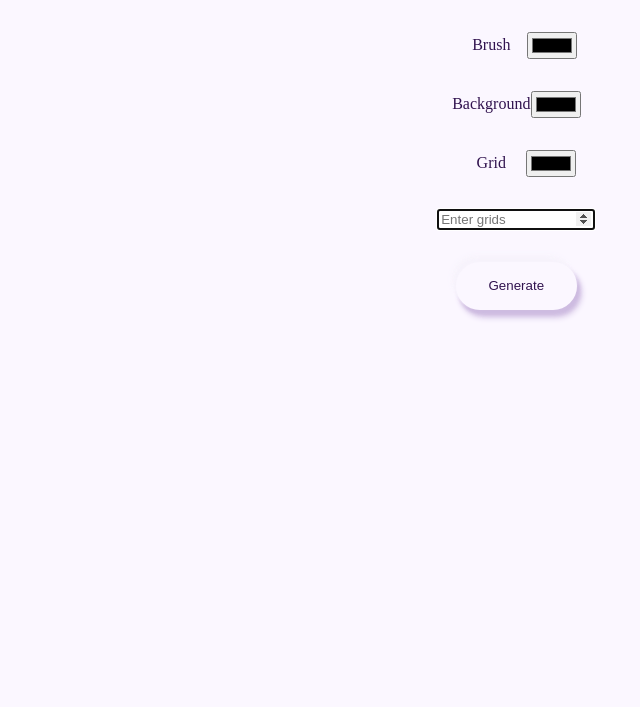
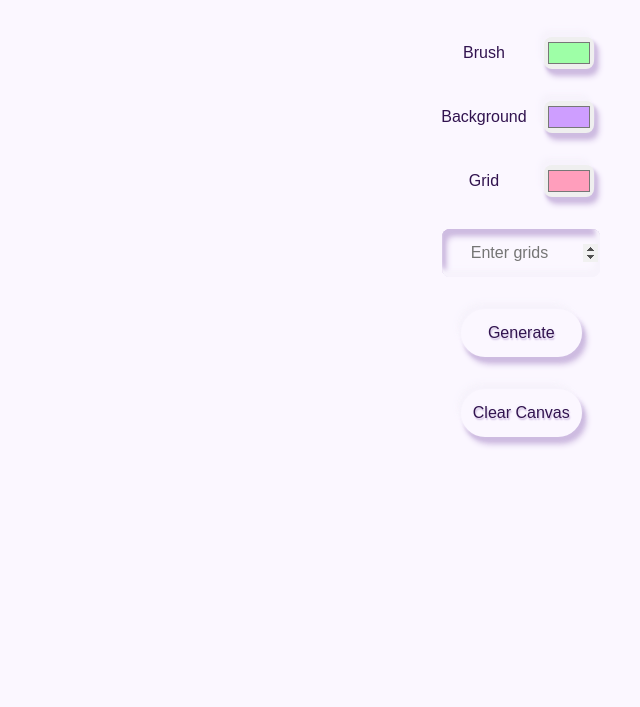
Before and after one commit to Athma-Vasi/Etch-A-Sketch, a website: page index.html in a window 1280 px wide. Shown: the part 109-816 px from the top of the page, without its empty margins (222-862 px from the left). Drawn offline with Linux system fonts and the light colour scheme.

Commit message:
add neumorphism style, add clear canvas button

```diff
--- a/index.html
+++ b/index.html
@@ -20,9 +20,10 @@
 					>
 					<input
 						type="color"
-						class="form-divGen__input-colorBrush"
+						class="input-colorBrush form-divGen__input-colorBrush"
 						id="form-divGen__input-colorBrush"
 						name="form-divGen__input-colorBrush"
+						value="#9effa7"
 					/>
 				</div>
 
@@ -32,9 +33,10 @@
 					>
 					<input
 						type="color"
-						class="form-divGen__input-colorBkd"
+						class="input-colorBkd form-divGen__input-colorBkd"
 						name="form-divGen__input-colorBkd"
 						id="form-divGen__input-colorBkd"
+						value="#ce9eff"
 					/>
 				</div>
 
@@ -44,9 +46,10 @@
 					>
 					<input
 						type="color"
-						class="form-divGen__input-colorGrid"
+						class="input-colorGrid form-divGen__input-colorGrid"
 						name="form-divGen__input-colorGrid"
 						id="form-divGen__input-colorGrid"
+						value="#ff9ebc"
 					/>
 				</div>
 
@@ -54,7 +57,7 @@
 					<label for="form-divGen__input-num" class="form-divGen__label-num"></label>
 					<input
 						type="number"
-						class="form-divGen__input-num"
+						class="input-num form-divGen__input-num"
 						autofocus="true"
 						max="64"
 						min="8"
@@ -64,6 +67,7 @@
 					/>
 				</div>
 				<button class="bttn form-divGen__bttn">Generate</button>
+				<button class="bttn form-divGen__bttn-reset">Clear Canvas</button>
 			</form>
 
 			<div class="container-divGen"></div>
--- a/script.js
+++ b/script.js
@@ -4,19 +4,19 @@ document.addEventListener('DOMContentLoaded', () => {
     const log = (i) => console.log('\n', i);
     const form = document.querySelector('.form-divGen');
     const divGenContainer = document.querySelector('.container-divGen');
+    const bttnClearCanvas = document.querySelector('.form-divGen__bttn-reset');
     function createDivGen(ev) {
-        var _a, _b, _c, _d, _e, _f, _g, _h;
         ev.preventDefault();
         if (onceFlag) {
             const formData = new FormData(this);
-            const inputNum = (_b = (_a = formData.get('form-divGen__input-num')) === null || _a === void 0 ? void 0 : _a.toString()) !== null && _b !== void 0 ? _b : '';
-            const inputColor = (_d = (_c = formData.get('form-divGen__input-colorGrid')) === null || _c === void 0 ? void 0 : _c.toString()) !== null && _d !== void 0 ? _d : '';
-            const inputBkgd = (_f = (_e = formData.get('form-divGen__input-colorBkd')) === null || _e === void 0 ? void 0 : _e.toString()) !== null && _f !== void 0 ? _f : '';
-            const inputBrush = (_h = (_g = formData.get('form-divGen__input-colorBrush')) === null || _g === void 0 ? void 0 : _g.toString()) !== null && _h !== void 0 ? _h : '';
-            divGenContainer === null || divGenContainer === void 0 ? void 0 : divGenContainer.style.setProperty('--grid-rows', inputNum);
-            divGenContainer === null || divGenContainer === void 0 ? void 0 : divGenContainer.style.setProperty('--grid-cols', inputNum);
-            divGenContainer === null || divGenContainer === void 0 ? void 0 : divGenContainer.style.setProperty('--grid-bkgd', inputBkgd);
-            divGenContainer === null || divGenContainer === void 0 ? void 0 : divGenContainer.style.setProperty('--grid-brush', inputBrush);
+            const inputNum = formData.get('form-divGen__input-num')?.toString() ?? '';
+            const inputColor = formData.get('form-divGen__input-colorGrid')?.toString() ?? '';
+            const inputBkgd = formData.get('form-divGen__input-colorBkd')?.toString() ?? '';
+            const inputBrush = formData.get('form-divGen__input-colorBrush')?.toString() ?? '';
+            divGenContainer?.style.setProperty('--grid-rows', inputNum);
+            divGenContainer?.style.setProperty('--grid-cols', inputNum);
+            divGenContainer?.style.setProperty('--grid-bkgd', inputBkgd);
+            divGenContainer?.style.setProperty('--grid-brush', inputBrush);
             for (let i = 0; i < Number(inputNum) * Number(inputNum); i++) {
                 const newDiv = document.createElement('div');
                 if (divGenContainer === null) {
@@ -30,7 +30,9 @@ document.addEventListener('DOMContentLoaded', () => {
         }
         onceFlag = false;
     }
-    // function changeColour(this: HTMLDivElement, ev: MouseEvent) {}
-    form === null || form === void 0 ? void 0 : form.addEventListener('submit', createDivGen);
-    // divGenContainer?.addEventListener('mouseover', changeColour)
+    function clearCanvas() {
+        window.location.reload();
+    }
+    form?.addEventListener('submit', createDivGen);
+    bttnClearCanvas?.addEventListener('click', clearCanvas);
 });
--- a/style.css
+++ b/style.css
@@ -11,13 +11,13 @@ html {
 :root {
 	--grid-rows: 1;
 	--grid-cols: 1;
-	--grid-color: '';
-	--grid-bkgd: '';
-	--grid-brush: '';
+	--grid-color: '#ff9ebc';
+	--grid-bkgd: '#ce9eff';
+	--grid-brush: '#9effa7';
 	/* colors */
 	--clr-bkgd: hsl(270, 100%, 98.5%);
 	--clr-def: hsl(270, 100%, 50%);
-	--clr-def-light: hsl(270, 100%, 80.9%);
+	--clr-def-light: hsl(270, 100%, 81%);
 	--clr-def-dark: hsl(270, 61.8%, 19.1%);
 	--clr-shadow-light: hsl(270, 61.8%, 97%);
 	--clr-shadow-dark: hsl(270, 38.2%, 80.9%);
@@ -27,7 +27,7 @@ html {
 	height: 100vh;
 	width: 828px;
 	background-color: var(--clr-bkgd);
-
+	font-family: sans-serif;
 	color: var(--clr-def-dark);
 }
 
@@ -41,6 +41,7 @@ html {
 		'title title'
 		'canvas palette'
 		'footer footer';
+	gap: 5px;
 }
 
 .title {
@@ -57,7 +58,7 @@ html {
 	display: flex;
 	flex-direction: column;
 	justify-content: flex-start;
-	align-items: center;
+	align-items: stretch;
 }
 
 .brush,
@@ -68,11 +69,7 @@ html {
 	justify-content: center;
 	align-items: center;
 	margin: 1rem 0%;
-}
-
-.form-divGen__input-num {
-	width: 158.1px;
-	margin: 1rem 0px 2rem 0px;
+	text-align: center;
 }
 
 .container-divGen {
@@ -110,17 +107,24 @@ html {
 }
 
 .bttn {
+	align-self: center;
+	font-family: inherit;
 	outline: none;
 	border: none;
 	width: 120.8px;
 	height: 3rem;
-	border-radius: 3rem;
+	font-size: 1rem;
+	border-radius: 5rem;
+	margin-bottom: 2rem;
 	background-color: var(--clr-bkgd);
 	box-shadow: -1.6px -2.6px 2.6px var(--clr-shadow-light),
 		-2.6px -4.2px 4.2px var(--clr-shadow-light),
 		-4.2px -6.9px 6.9px var(--clr-shadow-light), 1.6px 2.6px 2.6px var(--clr-shadow-dark),
 		2.6px 4.2px 4.2px var(--clr-shadow-dark), 4.2px 6.9px 6.9px var(--clr-shadow-dark);
-	color: var(--clr-dark);
+	color: var(--clr-def--dark);
+	text-shadow: -1px -1.6px 1.6px var(--clr-shadow-light),
+		1px 1.6px 1.6px var(--clr-shadow-dark);
+	transition: all 146ms cubic-bezier(0.19, 1, 0.22, 1);
 }
 
 .bttn:active {
@@ -130,7 +134,65 @@ html {
 		inset 1.6px 2.6px 2.6px var(--clr-shadow-dark),
 		inset 2.6px 4.2px 4.2px var(--clr-shadow-dark),
 		inset 4.2px 6.9px 6.9px var(--clr-shadow-dark);
+
+	text-shadow: inset -1px -1.6px 1.6px var(--clr-shadow-light),
+		inset 1px 1.6px 1.6px var(--clr-shadow-dark);
+	color: var(--clr-def-dark);
 }
+
+.input-colorBrush,
+.input-colorBkd,
+.input-colorGrid {
+	outline: none;
+	border: none;
+	border-radius: 0.5rem;
+	height: 2rem;
+	box-shadow: -1.6px -2.6px 2.6px var(--clr-shadow-light),
+		-2.6px -4.2px 4.2px var(--clr-shadow-light),
+		-4.2px -6.9px 6.9px var(--clr-shadow-light), 1.6px 2.6px 2.6px var(--clr-shadow-dark),
+		2.6px 4.2px 4.2px var(--clr-shadow-dark), 4.2px 6.9px 6.9px var(--clr-shadow-dark);
+	transition: all 146ms cubic-bezier(0.19, 1, 0.22, 1);
+}
+
+.input-colorBrush:active,
+.input-colorBkd:active,
+.input-colorGrid:active {
+	box-shadow: inset -1.6px -2.6px 2.6px var(--clr-shadow-light),
+		inset -2.6px -4.2px 4.2px var(--clr-shadow-light),
+		inset -4.2px -6.9px 6.9px var(--clr-shadow-light),
+		inset 1.6px 2.6px 2.6px var(--clr-shadow-dark),
+		inset 2.6px 4.2px 4.2px var(--clr-shadow-dark),
+		inset 4.2px 6.9px 6.9px var(--clr-shadow-dark);
+}
+
+.input-num {
+	width: 158.1px;
+	padding-left: 14.6%;
+	margin: 1rem 18.7px 2rem 18.7px;
+	border: none;
+	outline: none;
+	background-color: var(--clr-bkgd);
+	height: 3em;
+	font-size: 1rem;
+	color: var(--clr-def-dark);
+	border-radius: 0.5rem;
+	transition: all 146ms cubic-bezier(0.19, 1, 0.22, 1);
+	box-shadow: -1.6px -2.6px 2.6px var(--clr-shadow-light),
+		-2.6px -4.2px 4.2px var(--clr-shadow-light),
+		-4.2px -6.9px 6.9px var(--clr-shadow-light), 1.6px 2.6px 2.6px var(--clr-shadow-dark),
+		2.6px 4.2px 4.2px var(--clr-shadow-dark), 4.2px 6.9px 6.9px var(--clr-shadow-dark);
+}
+
+.input-num:hover,
+.input-num:focus {
+	box-shadow: inset -1.6px -2.6px 2.6px var(--clr-shadow-light),
+		inset -2.6px -4.2px 4.2px var(--clr-shadow-light),
+		inset -4.2px -6.9px 6.9px var(--clr-shadow-light),
+		inset 1.6px 2.6px 2.6px var(--clr-shadow-dark),
+		inset 2.6px 4.2px 4.2px var(--clr-shadow-dark),
+		inset 4.2px 6.9px 6.9px var(--clr-shadow-dark);
+}
+
 /* @keyframes hover {
   0% {
     // normal styles
@@ -152,4 +214,4 @@ html {
 .class:hover {
   animation-fill-mode: forwards;
   animation-play-state: running;
-} */
+} */ ;
```
Also changed, not shown: script.ts (+7 -2 lines).
